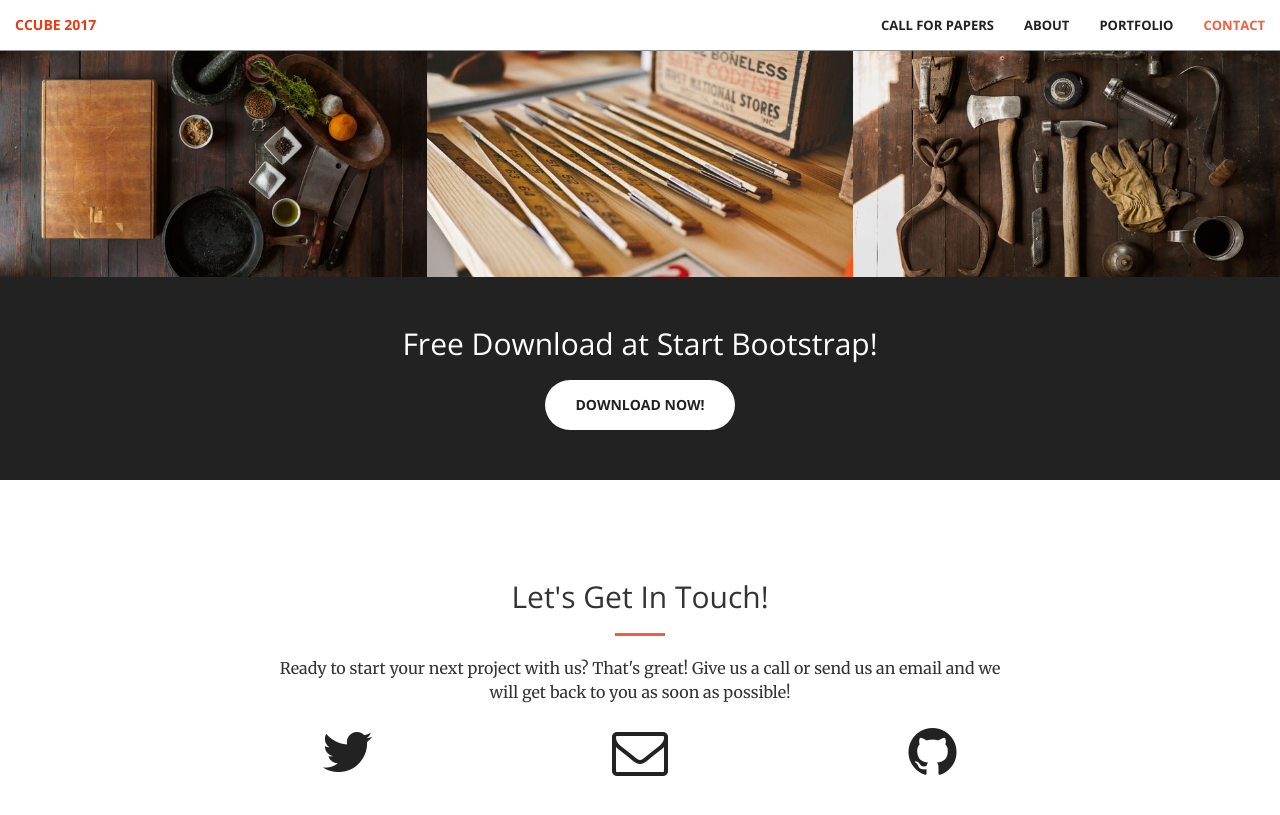
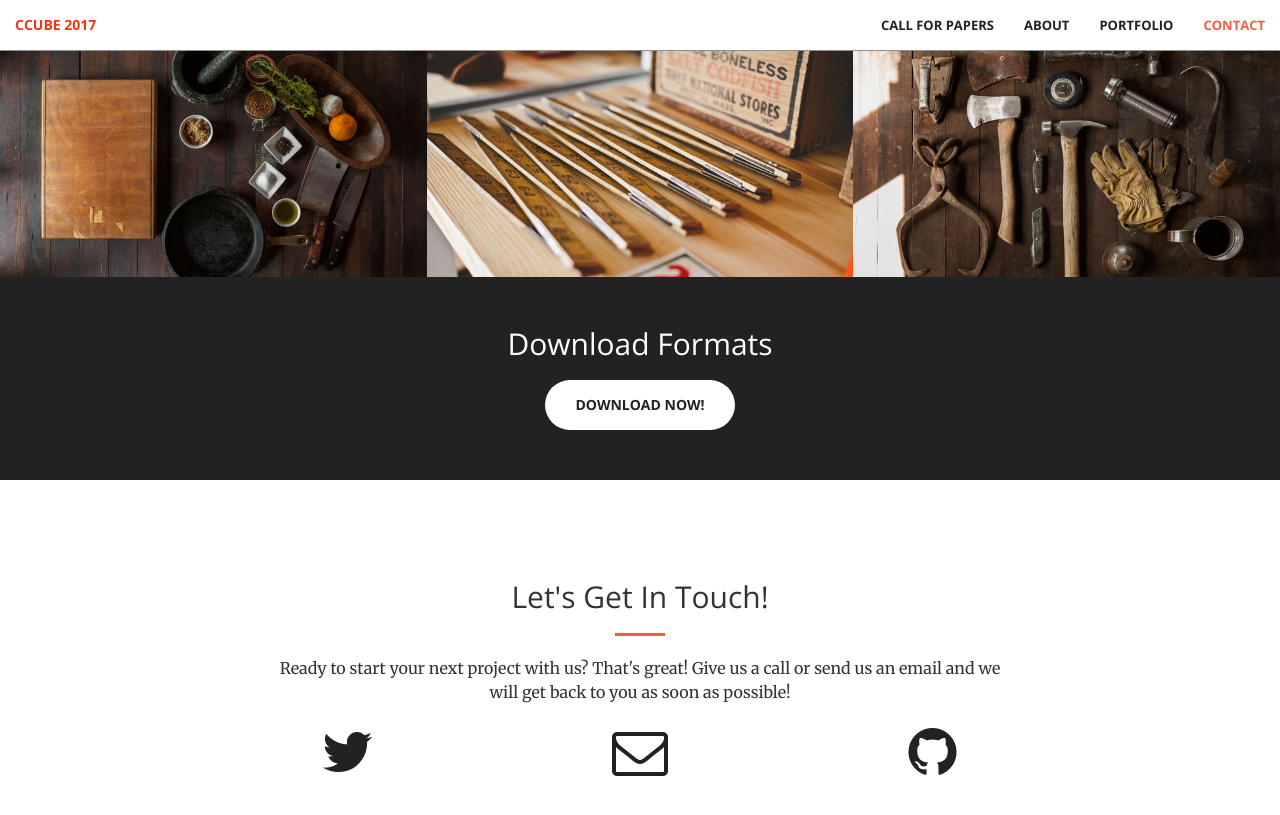
Before and after one commit to YoguBellad/ccube2017, a Jekyll site: the page built from index.html, in a window 1280 px wide and 900 px high, scrolled down 1909 px. Shown: the top 815 px of the window. Built offline with Jekyll 4.4.1, drawn with Linux system fonts in a browser that asks for light colours.

Commit message:
Update aside.html

```diff
--- a/_includes/aside.html
+++ b/_includes/aside.html
@@ -1,7 +1,7 @@
   <aside class="bg-dark">
       <div class="container text-center">
           <div class="call-to-action">
-              <h2>Free Download at Start Bootstrap!</h2>
+              <h2>Download Formats</h2>
               <a href="#" class="btn btn-default btn-xl wow tada">Download Now!</a>
           </div>
       </div>
```
